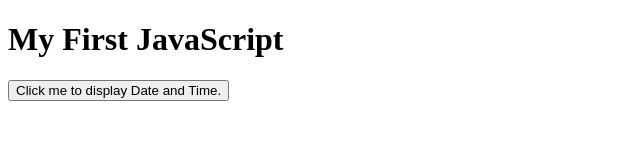
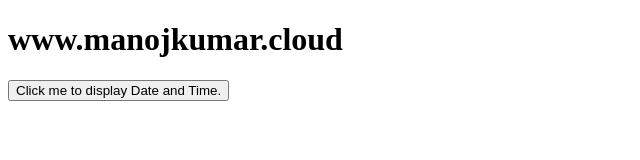
Before and after one commit to GogineniManojkumar/sample-page-html-js, a plain HTML site: page index.html in a window 1280 px wide. Shown: the whole page, without its empty margins (0-640 px from the left). Drawn offline with Linux system fonts and the light colour scheme.

Commit message:
name change

```diff
--- a/index.html
+++ b/index.html
@@ -2,7 +2,7 @@
 <html>
 <body>
 
-<h1>My First JavaScript</h1>
+<h1>www.manojkumar.cloud</h1>
 
 <button type="button"
 onclick="document.getElementById('demo').innerHTML = Date()">
```
